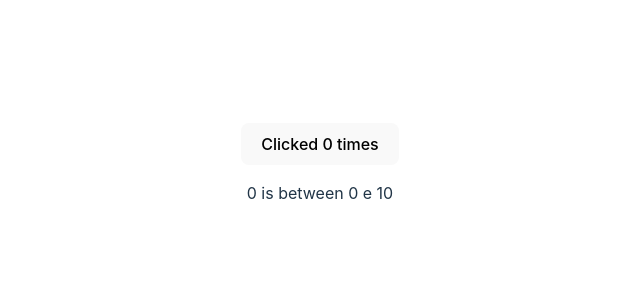
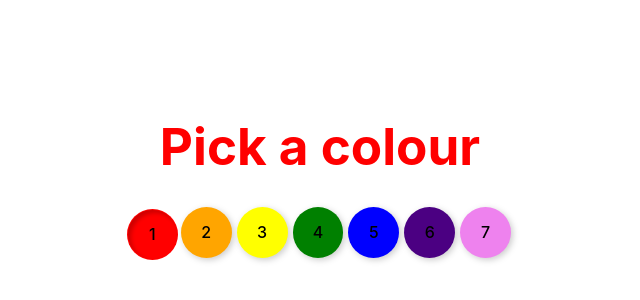
Before and after one commit to Filipe-vilela-felix/svelte-tutorial, a Svelte app: page / in a window 1280 px wide. Shown: the part 228-528 px from the top of the page, without its empty margins (320-960 px from the left). Built offline with nearby package versions, Linux system fonts and the light colour scheme.

Commit message:
each blocks

```diff
--- a/src/App.svelte
+++ b/src/App.svelte
@@ -1,26 +1,54 @@
 <script>
-  let count = 0;
-
-  function increment() {
-    count += 1;
-  }
+  const colors = ['red', 'orange', 'yellow', 'green', 'blue', 'indigo', 'violet'];
+	let selected = colors[0];
 </script>
 
-<button on:click={increment}>
-  Clicked {count}
-  {count === 1 ? 'time' : 'times'}
-</button>
+<h1 style="color: {selected}">Pick a colour</h1>
 
-{#if count > 10}
-  <p>{count} is greater than 10</p>
-{:else if count > 5}
-	<p>{count} is between 5 and 10</p>
-{:else}
-  <p>{count} is between 0 e 10</p>
-{/if}
+<div>
+	{#each colors as color, i}
+		<button
+			aria-current={selected === color}
+			aria-label={color}
+			style="background: {color}"
+			on:click={() => selected = color}
+		>{i + 1}</button>
+	{/each}
+</div>
+
+<style>
+  h1 {
+		transition: color 0.2s;
+	}
+
+  div {
+		display: grid;
+		grid-template-columns: repeat(7, 1fr);
+		grid-gap: 5px;
+		max-width: 400px;
+	}
+
+	button {
+		aspect-ratio: 1;
+		border-radius: 50%;
+		background: var(--color, #fff);
+		transform: translate(-2px,-2px);
+		filter: drop-shadow(2px 2px 3px rgba(0,0,0,0.2));
+		transition: all 0.1s;
+	}
+
+	button[aria-current="true"] {
+		transform: none;
+		filter: none;
+		box-shadow: inset 3px 3px 4px rgba(0,0,0,0.2);
+	}
+</style>
 
 <!--
 
+   Um bloco each é usado para iterar sobre uma matriz ou objeto semelhante a uma matriz e renderizar um bloco de código para cada item da matriz.default
 
+   Neste caso, o bloco each está iterando sobre a matriz colors e atribuindo cada item da matriz à variável color. Dentro do bloco each,
+   você pode usar a variável color para acessar o valor atual do item da matriz.
 
 -->
```
